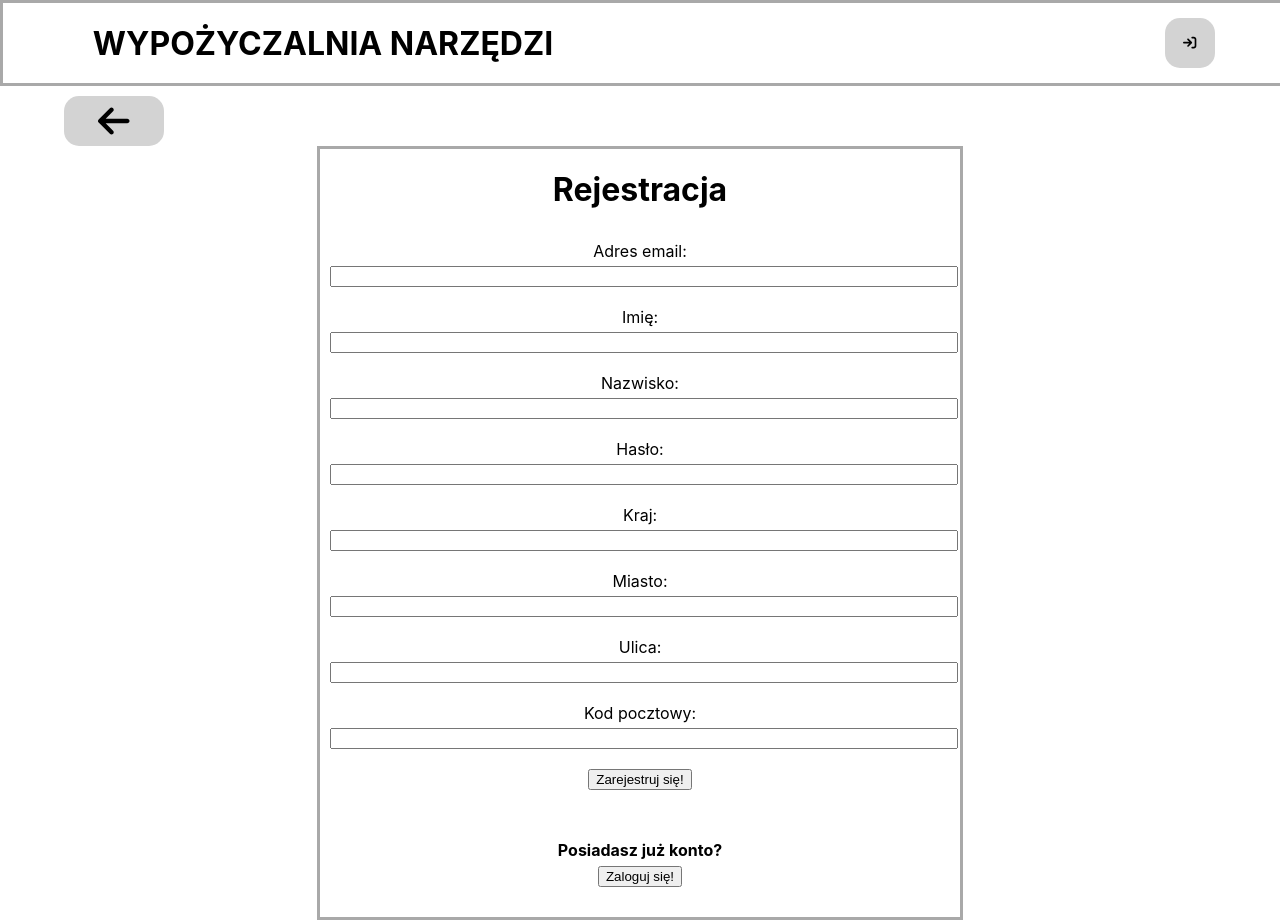
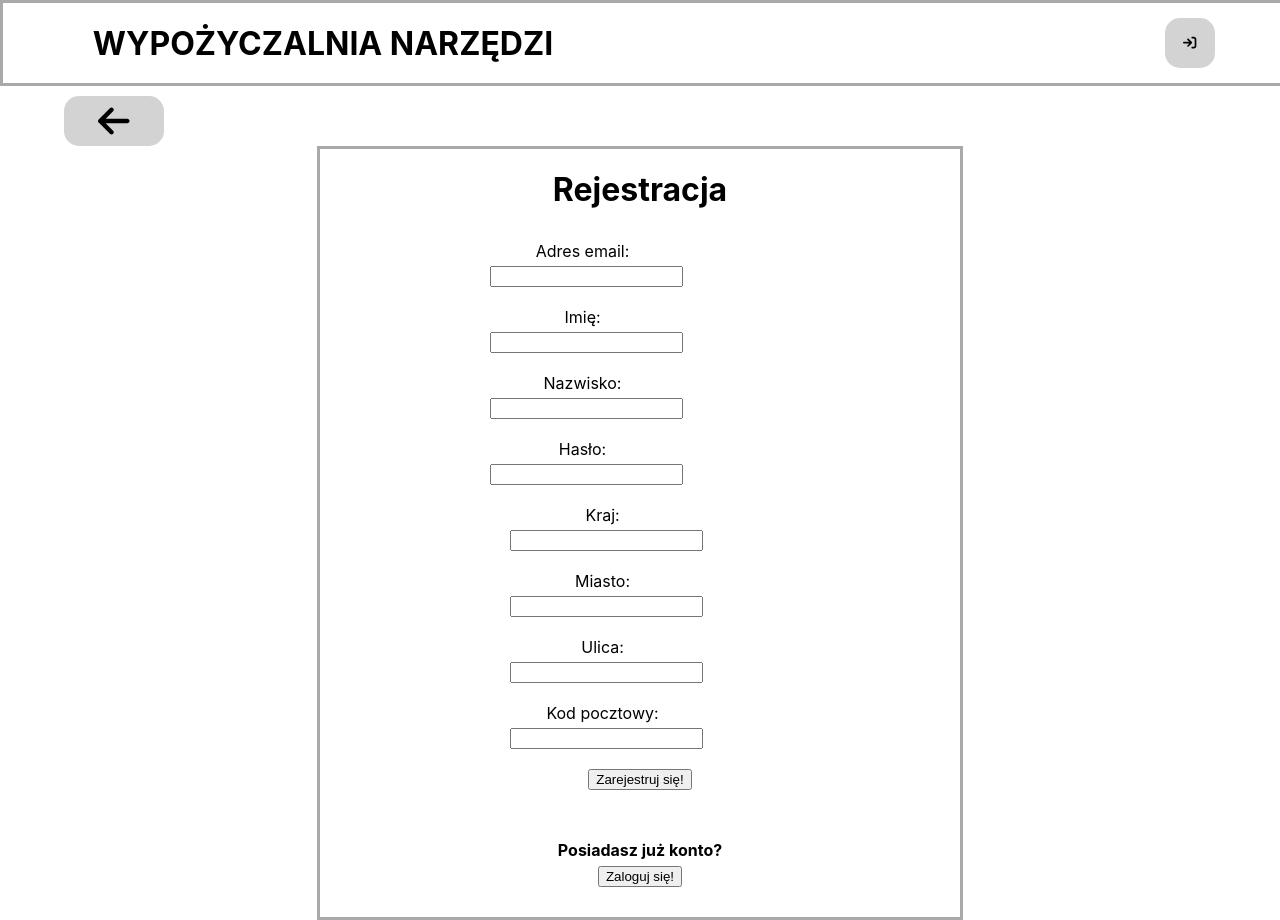
Before and after one commit to s1gawron/rental-service-frontend, a React (Create React App) app: page /register in a window 1280 px wide. Built offline with nearby package versions, Linux system fonts and the light colour scheme.

Commit message:
Register css - fix

```diff
--- a/src/components/register/styles.module.css
+++ b/src/components/register/styles.module.css
@@ -20,7 +20,7 @@
     padding: 10px;
 }
 
-.userDataWrapper {
+.register_form {
     margin-left: auto;
     margin-right: auto;
     width: 50%;
@@ -51,11 +51,11 @@
     margin-right: auto;
 }
 
-.leftColumn {
+.left_column {
     float: left;
 }
 
-.rightColumn {
+.right_column {
     margin-left: 20px;
     float: left;
 }
```
